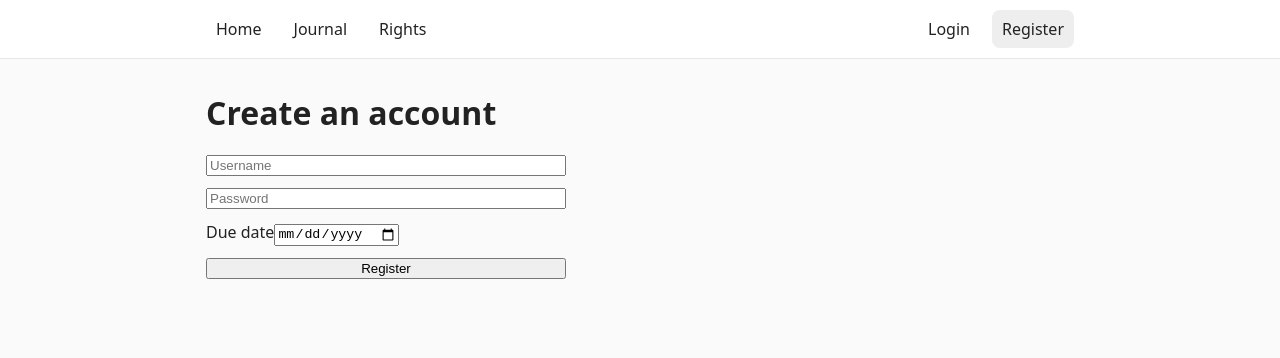
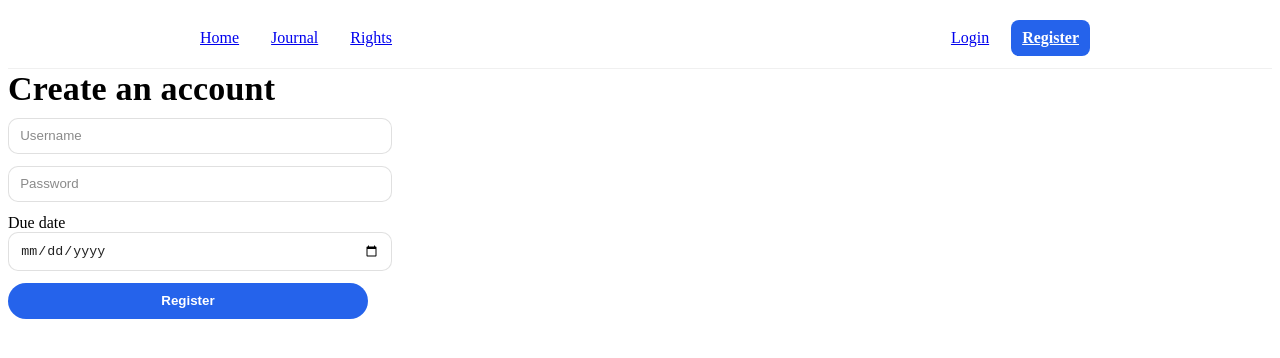
Before and after one commit to patsylin/myqueerpregnancy, a React (Vite) app in the folder client/: page /register in a window 1280 px wide. Shown: the top 358 px of the page. Built offline with nearby package versions, Linux system fonts and the light colour scheme; no server answers.

Commit message:
chore(ui): polish navbar with .nav + .btn styles

```diff
--- a/client/src/components/NavBar.jsx
+++ b/client/src/components/NavBar.jsx
@@ -4,74 +4,47 @@ import { useAuth } from "../lib/auth.jsx";
 export default function NavBar() {
   const nav = useNavigate();
   const { user, logout } = useAuth();
+
+  // style callback for active links
   const link = ({ isActive }) => ({
     padding: "8px 10px",
     borderRadius: 8,
-    background: isActive ? "#eee" : "transparent",
+    background: isActive ? "rgba(0,0,0,.06)" : "transparent",
   });
 
   return (
-    <nav
-      style={{
-        position: "sticky",
-        top: 0,
-        zIndex: 10,
-        background: "#fff",
-        borderBottom: "1px solid #e6e6e6",
-      }}
-    >
-      <div
-        style={{
-          maxWidth: 900,
-          margin: "0 auto",
-          padding: "10px 16px",
-          display: "flex",
-          gap: 12,
-          alignItems: "center",
-        }}
-      >
-        <NavLink style={link} to="/">
-          Home
-        </NavLink>
-        <NavLink style={link} to="/journal">
-          Journal
-        </NavLink>
-        <NavLink style={link} to="/rights">
-          Rights
-        </NavLink>
-        <div
-          style={{
-            marginLeft: "auto",
-            display: "flex",
-            gap: 12,
-            alignItems: "center",
-          }}
-        >
+    <header className="nav">
+      <div className="nav-inner">
+        {/* left side nav links */}
+        <nav style={{ display: "flex", gap: 12 }}>
+          <NavLink style={link} to="/">Home</NavLink>
+          <NavLink style={link} to="/journal">Journal</NavLink>
+          <NavLink style={link} to="/rights">Rights</NavLink>
+        </nav>
+
+        {/* right side auth actions */}
+        <div style={{ marginLeft: "auto", display: "flex", gap: 12, alignItems: "center" }}>
           {user ? (
             <>
-              <span style={{ opacity: 0.7 }}>Hi, {user.username}</span>
+              <span className="muted">Hi, {user.username}</span>
               <button
+                className="btn"
                 onClick={async () => {
                   await logout();
                   nav("/");
                 }}
-                style={{ padding: "6px 10px" }}
               >
                 Logout
               </button>
             </>
           ) : (
             <>
-              <NavLink style={link} to="/login">
-                Login
-              </NavLink>
-              <NavLink style={link} to="/register">
-                Register
-              </NavLink>
+              <NavLink style={link} to="/login">Login</NavLink>
+              <NavLink className="btn" to="/register">Register</NavLink>
             </>
           )}
         </div>
       </div>
-    </nav>
+    </header>
   );
 }
--- a/client/src/index.css
+++ b/client/src/index.css
@@ -1,20 +1,95 @@
+/* --- tiny UI polish (append this) --- */
 :root {
-  font-family: system-ui, -apple-system, Segoe UI, Roboto, sans-serif;
+  --panel: #ffffff;
+  --text-muted: #666;
+  --brand: #2563eb;         /* accessible blue */
+  --brand-weak: #1d4ed8;
+  --radius: 12px;
+  --shadow: 0 6px 20px rgba(0,0,0,.08);
 }
-* {
-  box-sizing: border-box;
+
+/* headings & text rhythm */
+h1, h2, h3 {
+  line-height: 1.15;
+  margin: 0 0 .6rem;
+  letter-spacing: .2px;
 }
-body {
-  margin: 0;
-  background: #fafafa;
+h1 { font-size: clamp(22px, 2.2vw + 12px, 34px); }
+h2 { font-size: clamp(18px, 1.6vw + 10px, 26px); }
+h3 { font-size: clamp(16px, 1.2vw + 9px, 22px); }
+p  { margin: 0 0 .9rem; }
+.muted, small { color: var(--text-muted); }
+
+/* links (keep your inherit color but add hover affordance) */
+a:hover { text-decoration: underline; }
+
+/* layout helpers (use if you want) */
+.container { max-width: 900px; margin: 0 auto; padding: 0 1rem; }
+.section { margin: 18px 0; }
+
+/* cards (opt-in: add className="card") */
+.card {
+  background: var(--panel);
+  border: 1px solid rgba(0,0,0,.06);
+  border-radius: var(--radius);
+  padding: 16px;
+  box-shadow: var(--shadow);
+}
+
+/* buttons (styles <button> and .btn links) */
+button, .btn {
+  display: inline-flex; align-items: center; justify-content: center;
+  gap: .45rem;
+  padding: .6rem .9rem;
+  border-radius: 999px;
+  border: 1px solid transparent;
+  background: var(--brand);
+  color: #fff;
+  font-weight: 600;
+  cursor: pointer;
+  transition: transform .12s ease, background .12s ease, opacity .12s ease;
+}
+button:hover, .btn:hover { transform: translateY(-1px); background: var(--brand-weak); }
+button:disabled { opacity: .6; cursor: not-allowed; }
+
+/* inputs */
+input, select, textarea {
+  width: 100%;
+  background: #fff;
   color: #222;
+  border: 1px solid rgba(0,0,0,.12);
+  border-radius: 10px;
+  padding: .6rem .7rem;
+  outline: none;
 }
-main {
-  max-width: 900px;
-  margin: 2rem auto;
-  padding: 0 1rem;
+input::placeholder, textarea::placeholder { color: #8a8a8a; }
+
+/* simple top nav (opt-in: wrap nav in className="nav") */
+.nav {
+  background: #fff;
+  border-bottom: 1px solid rgba(0,0,0,.06);
+  position: sticky; top: 0; z-index: 10;
 }
-a {
-  color: inherit;
-  text-decoration: none;
+.nav-inner {
+  max-width: 900px; margin: 0 auto; padding: 12px 16px;
+  display: flex; align-items: center; justify-content: space-between; gap: 12px;
 }
+.nav a { padding: 8px 10px; border-radius: 8px; }
+.nav a:hover { background: rgba(0,0,0,.04); }
+
+/* tiny badge utility (optional) */
+.badge {
+  display: inline-block;
+  padding: .25rem .55rem;
+  border-radius: 999px;
+  background: rgba(37,99,235,.12);
+  color: var(--brand);
+  font-weight: 600;
+  font-size: .78rem;
+}
+.rights-table th, .rights-table td {
+  text-align: left;
+  padding: 10px 8px;
+  border-bottom: 1px solid rgba(0,0,0,.08);
+}
+.table-scroll { overflow: auto; }
```
